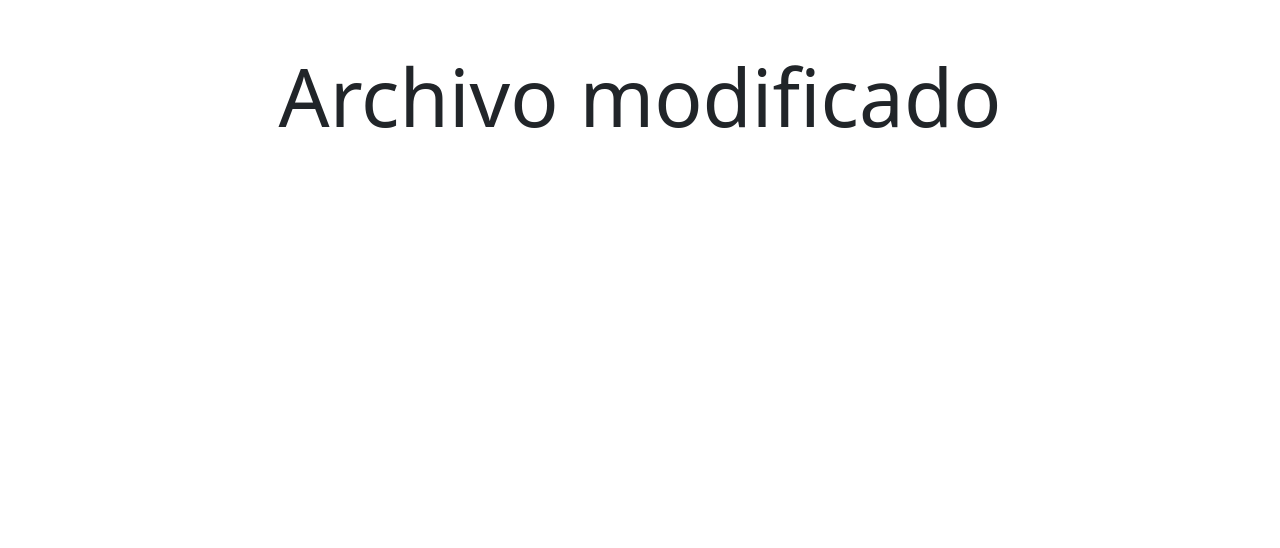
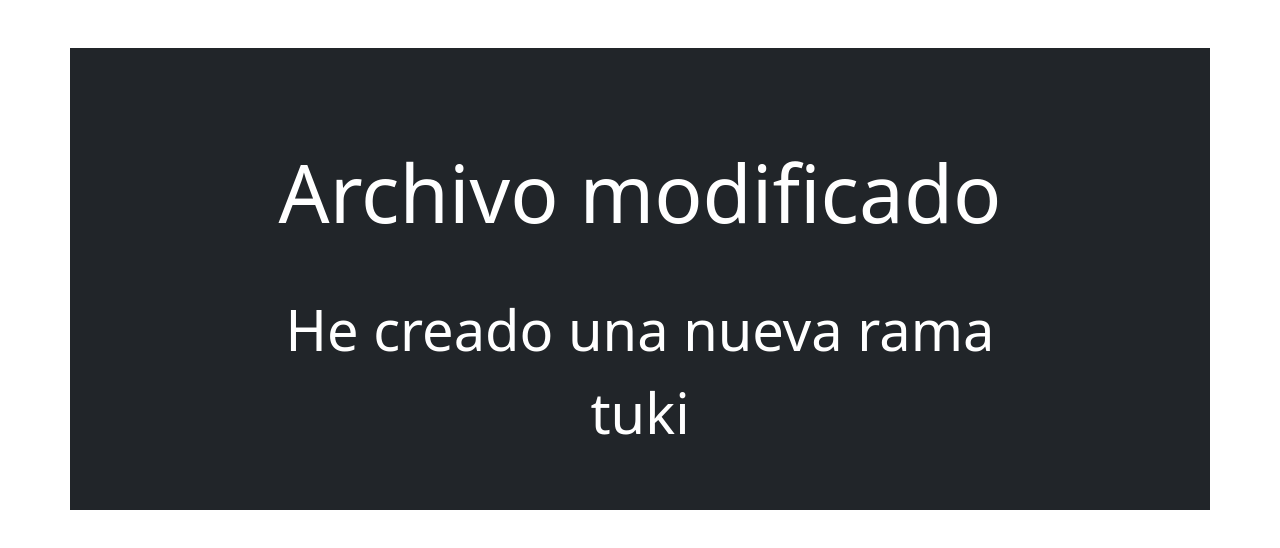
Before and after one commit to feralarcon1995/primer_repo, a plain HTML site: page index.html in a window 1280 px wide. Drawn offline with nearby package versions, Linux system fonts and the light colour scheme.

Commit message:
agregue un contenido nuevo al index, ademas de que le di estilos de bootstrap

```diff
--- a/index.html
+++ b/index.html
@@ -16,8 +16,10 @@
 </head>
 
 <body>
-    <section class="container">
+    <section class="container bg-dark text-white mt-5 p-5">
         <h1 class="display-1 text-center p-5 text-bold">Archivo modificado</h1>
+        <p class="display-4 text-center">He creado una nueva rama</p>
+        <p class="display-4 text-center">tuki</p>
     </section>
 
     <!-- script de boostrap -->
```
